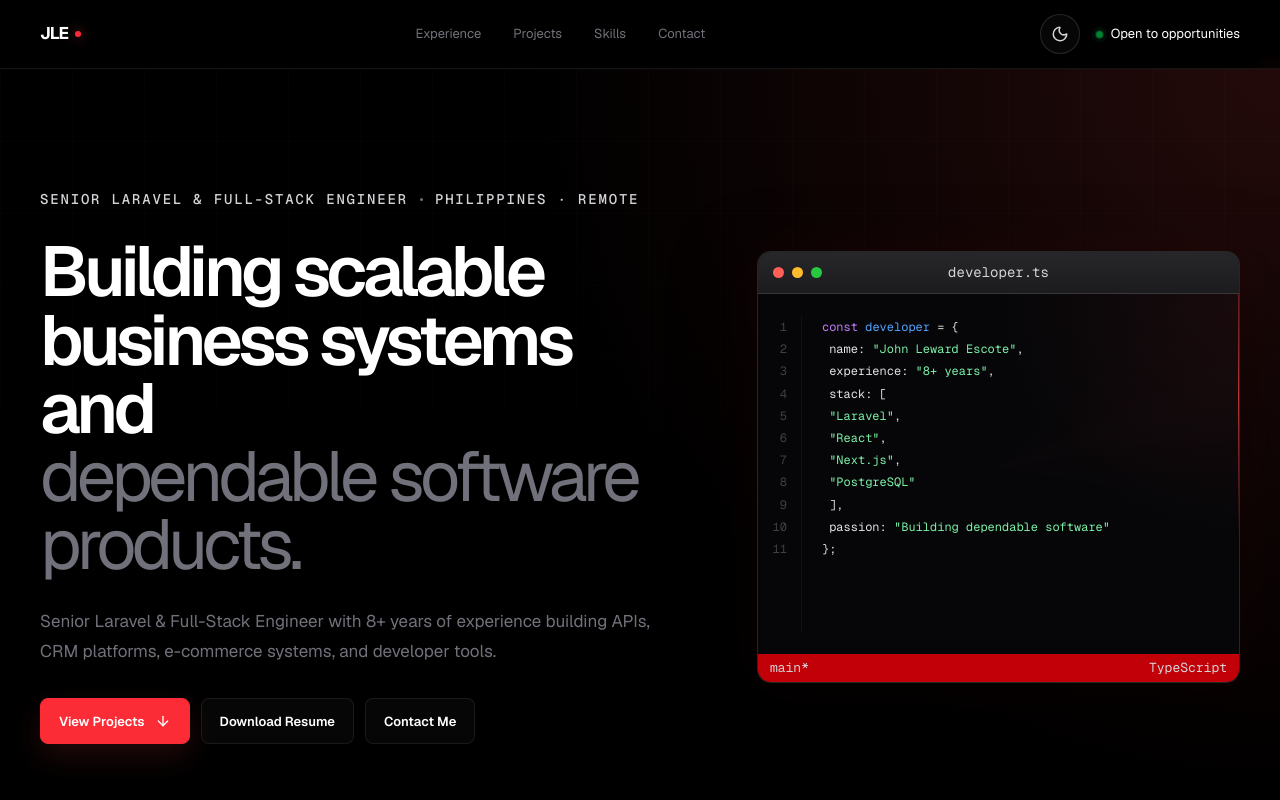
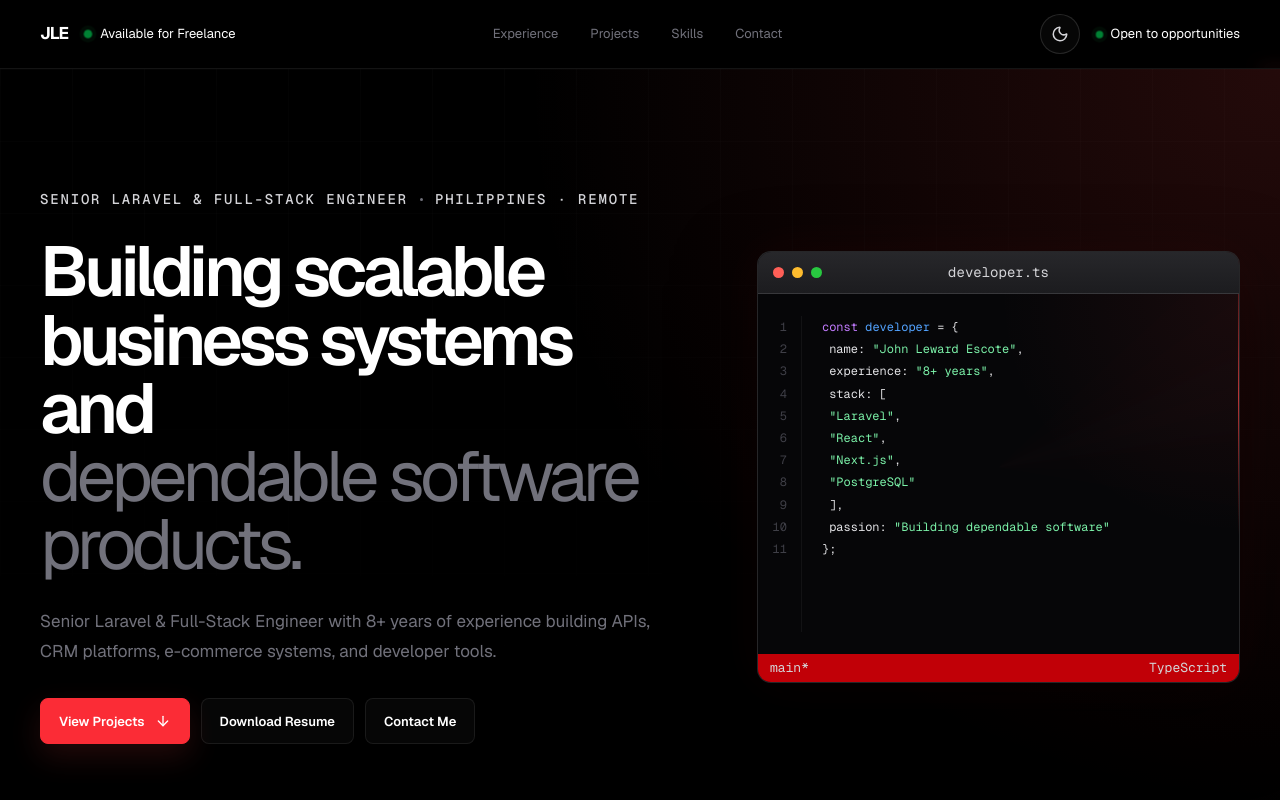
Before and after one commit to dev-jeyelscott/jlescote, a Next.js app: page / in a window 1280 px wide. Shown: the top 800 px of the page. Built offline with nearby package versions, Linux system fonts and the light colour scheme.

Commit message:
add available for freelance badge
Signed-off-by: John Leward Escote <jleward.escote17@gmail.com>

```diff
--- a/app/components/site/header.tsx
+++ b/app/components/site/header.tsx
@@ -14,14 +14,23 @@ export default function Header() {
         <div
           className={`${container} flex h-[68px] items-center justify-between`}
         >
-          <a
-            href="#top"
-            className="inline-flex items-center gap-[7px] font-bold tracking-[-0.05em] [&>span]:text-[17px] [&>i]:size-1.5 [&>i]:rounded-full [&>i]:bg-red-500 [&>i]:shadow-[0_0_12px_rgba(var(--theme-accent-rgb),0.7)]"
-            aria-label="John Leward Escote, home"
-          >
-            <span>JLE</span>
-            <i />
-          </a>
+          <div className="flex items-center gap-4">
+            <a
+              href="#top"
+              className="inline-flex items-center font-bold tracking-[-0.05em]"
+              aria-label="John Leward Escote, home"
+            >
+              <span className="text-[17px]">JLE</span>
+            </a>
+
+            <a
+              href="mailto:jleward.escote17@gmail.com"
+              className="inline-flex items-center gap-2 text-[11px] sm:text-[13px] text-zinc-500 transition-colors hover:text-white"
+            >
+              <i className="status-pulse size-2 rounded-full bg-green-500 shadow-[0_0_0_4px_rgba(34,197,94,0.1)]" />
+              <span className="inline">Available for Freelance</span>
+            </a>
+          </div>
           <nav
             className="hidden gap-8 sm:flex [&_a]:text-[13px] [&_a]:text-zinc-500 data-[theme=light]:text-zinc-800 [&_a]:transition-colors [&_a:hover]:text-white"
             aria-label="Primary navigation"
```
